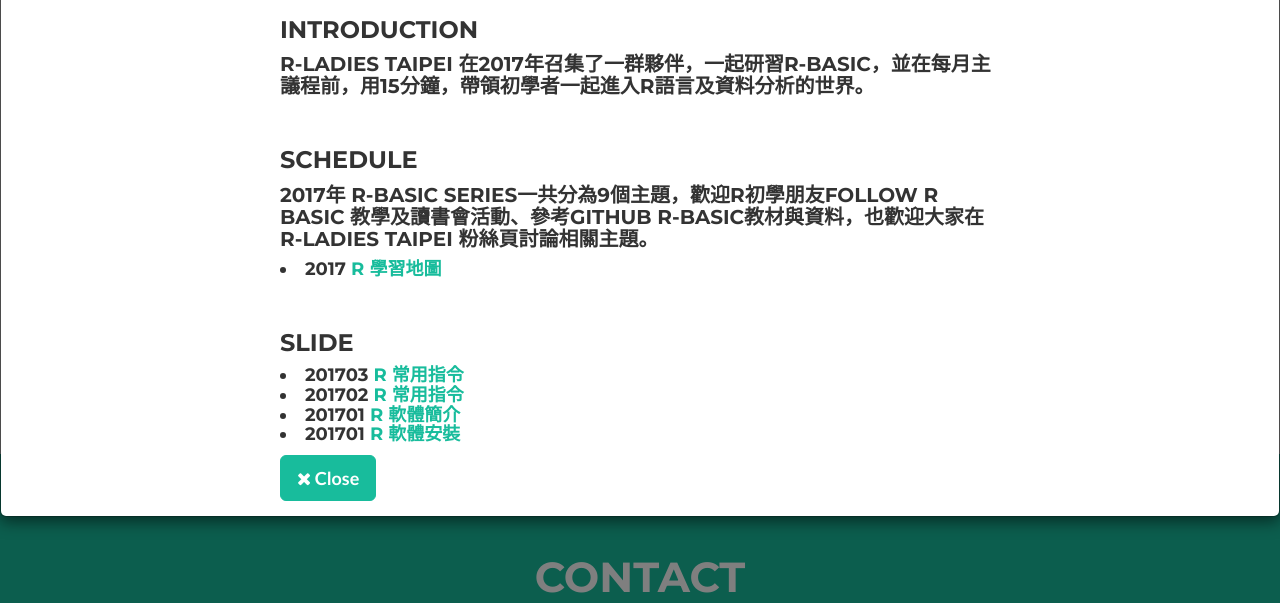
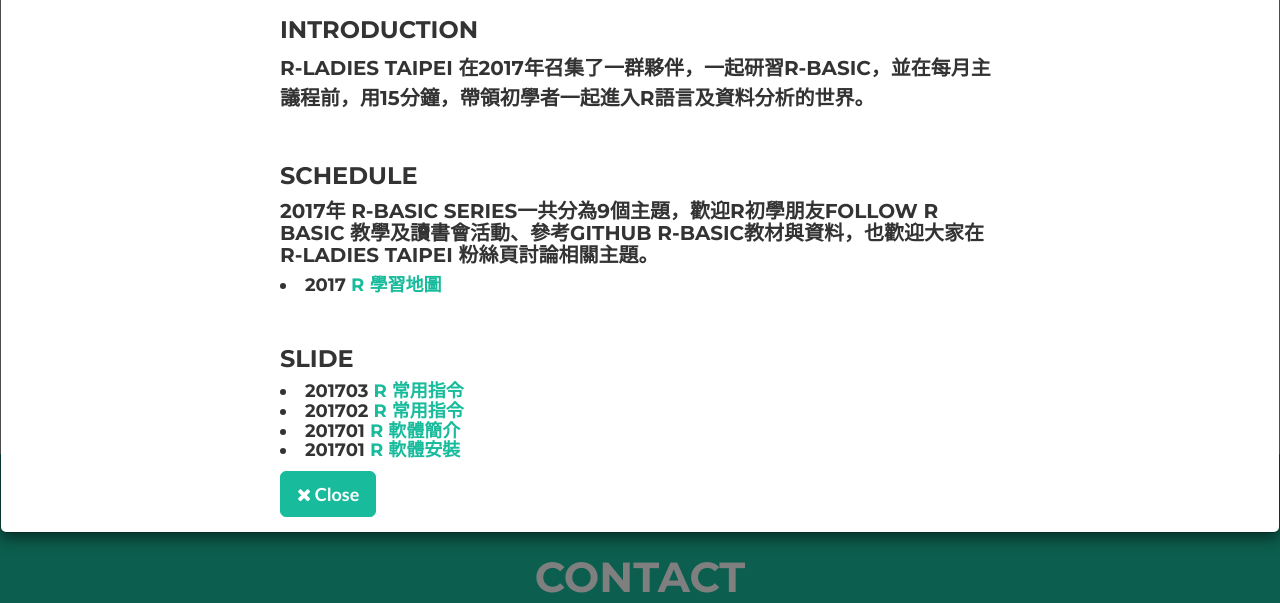
Before and after one commit to rladiestaipei/R-Ladies-Taipei, a website: page index.html in a window 1280 px wide. Both pictures are taken after a click on the link 250 px from the left and 1841 px from the top of the page. Shown: the part 1638-2241 px from the top of the page. Drawn offline with nearby package versions, Linux system fonts and the light colour scheme; files that its build step writes are made by us from their sources.

Commit message:
Update index.html

```diff
--- a/index.html
+++ b/index.html
@@ -298,7 +298,7 @@
                             <a href="https://github.com/rladiestaipei/R-basic" class="btn-social btn-outline"><span class="sr-only">Github</span><i class="fa fa-fw fa-github-square"></i></a>
                             <h3>Introduction</h3>
                                 <h4>
-                                <p class='text-left'>
+                                <p class='text-left' style='line-height:150%'>
                                     R-Ladies Taipei 在2017年召集了一群夥伴，一起研習R-basic，並在每月主議程前，用15分鐘，帶領初學者一起進入R語言及資料分析的世界。
                                 </p>
                                 </h4>
```
